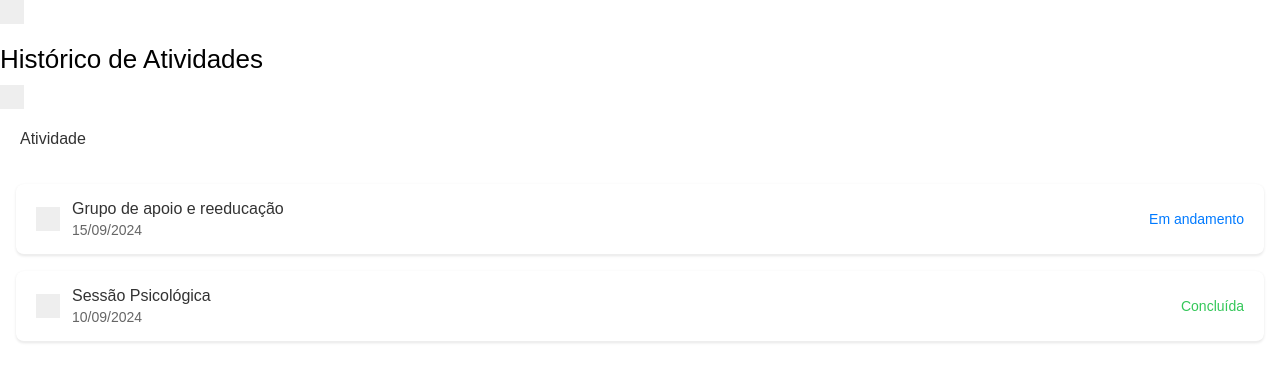
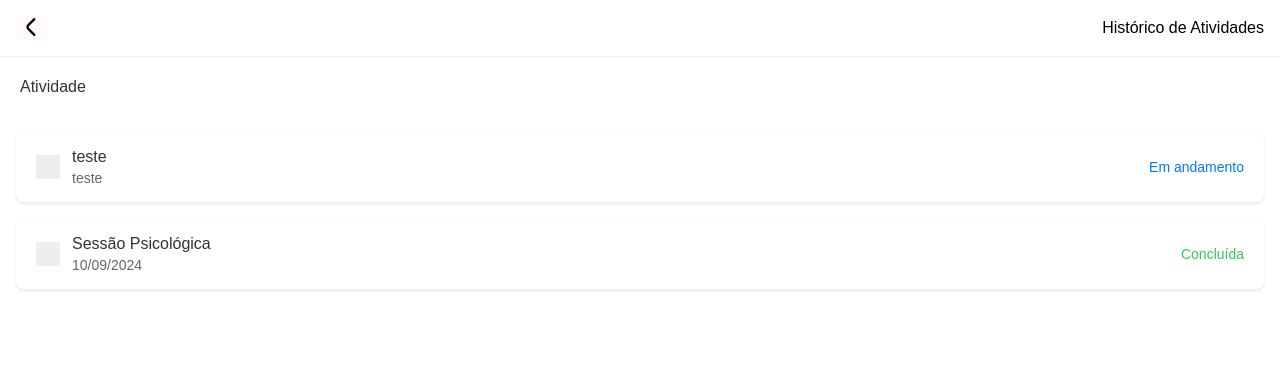
Before and after one commit to SamuelJeff/reHub, a React (Vite) app: page /historyR in a window 1280 px wide. Shown: the top 382 px of the page. Built offline with nearby package versions, Linux system fonts and the light colour scheme.

Commit message:
pagina history

```diff
--- /dev/null
+++ b/src/components/ActivityHistory.tsx
@@ -0,0 +1,23 @@
+import './ActivityHistory.css';
+
+interface ContainerProps {
+  name: string;
+  date: string;
+}
+
+const ActivityHistory: React.FC<ContainerProps> = ({ name, date }) => {
+  return (
+    <li className="activity-item">
+    <div className="activity-info">
+        <div className="calendar-icon-placeholder"></div>
+        <div className="activity-details">
+            <span className="activity-name">{name}</span>
+            <span className="activity-date">{date}</span>
+        </div>
+    </div>
+    <span className="activity-status status-progress">Em andamento</span>
+</li>
+  );
+};
+
+export default ActivityHistory;
--- a/src/pages/HistoryR.css
+++ b/src/pages/HistoryR.css
@@ -9,18 +9,18 @@ body {
   background-color: white;
 }
 
-.container {
-    max-width: 600px;
+.containerH {
   margin: 0 auto;
-    min-height: 100vh;
+  height: 100%;
 }
 
-.header {
+.headerH {
   padding: 16px;
   border-bottom: 1px solid #eee;
   display: flex;
     align-items: center;
     justify-content: space-between;
+    width: 100%;
 }
 
 .back-button-placeholder {
@@ -87,9 +87,9 @@ body {
 }
 
 .status-progress {
-    color: #007AFF;
+  color: #007aff;
 }
 
 .status-completed {
-    color: #34C759;
+  color: #34c759;
 }
--- a/src/pages/HistoryR.tsx
+++ b/src/pages/HistoryR.tsx
@@ -1,30 +1,34 @@
 import { IonContent, IonPage } from '@ionic/react'
 import './HistoryR.css'
+import { useHistory } from 'react-router-dom';
+import ActivityHistory from '../components/ActivityHistory';
 
 const HistoryR: React.FC = () => {
+    const history = useHistory();
+
+    const handleBackHomeR = () => {
+        history.push('/homeR');
+    }
     return (
         <IonPage>
             <IonContent fullscreen>
                 <div className='containerH'>
                 <div className="headerH">
-            <div className="back-button-placeholder"></div>
-            <h1>Histórico de Atividades</h1>
-            <div className="menu-button-placeholder"></div>
-        </div>
+
+            <button className="back-button" onClick={handleBackHomeR}>
+              <img
+                src="../public/angle-left.svg"
+                alt="Logo Icon"
+                className="back"
+              />
+            </button>
+            <span className="header-title">Histórico de Atividades</span>
+          </div>
 
         <h2 className="title">Atividade</h2>
 
         <ul className="activity-list">
-            <li className="activity-item">
-                <div className="activity-info">
-                    <div className="calendar-icon-placeholder"></div>
-                    <div className="activity-details">
-                        <span className="activity-name">Grupo de apoio e reeducação</span>
-                        <span className="activity-date">15/09/2024</span>
-                    </div>
-                </div>
-                <span className="activity-status status-progress">Em andamento</span>
-            </li>
+           <ActivityHistory name={'teste'} date={'teste'}></ActivityHistory>
 
             <li className="activity-item">
                 <div className="activity-info">
@@ -37,6 +41,7 @@ const HistoryR: React.FC = () => {
                 <span className="activity-status status-completed">Concluída</span>
             </li>
         </ul>
+
                 </div>
             </IonContent>
         </IonPage>
--- a/src/pages/HomeR.tsx
+++ b/src/pages/HomeR.tsx
@@ -6,7 +6,7 @@ const HomeR: React.FC = () => {
   const history = useHistory(); // Criando a instância de history
 
     // Funções para redirecionar
-    const handleAddActivityClick = () => {
+    const handleActivityClick = () => {
         history.push('/activityR'); // Substitua '/add-activity' pelo caminho da sua próxima tela
     };
 
@@ -16,6 +16,9 @@ const HomeR: React.FC = () => {
 
     const handleDetailsClick = () => {
         history.push('/detailAct'); // Substitua '/details' pelo caminho da sua próxima tela
+    };
+    const handleHistoryClick = () => {
+        history.push('/historyR'); // Substitua '/details' pelo caminho da sua próxima tela
     };
 
   return (
@@ -39,7 +42,7 @@ const HomeR: React.FC = () => {
         </div>
 <h1 className="page-title">Bem vindo!</h1>
         <div className="menu-icons">
-          <div className="icon-item">
+          <div className="icon-item" onClick={handleActivityClick}>
             <div className="icon-placeholder">
               <img
                 src="../public/calendar-clock.svg"
@@ -51,7 +54,7 @@ const HomeR: React.FC = () => {
               Calendário<br></br>de atividades
             </span>
           </div>
-          <div className="icon-item">
+          <div className="icon-item" onClick={handleHistoryClick}>
             <div className="icon-placeholder">
               <img
                 src="../public/time-past.svg"
@@ -86,7 +89,6 @@ const HomeR: React.FC = () => {
         >
           Ver no mapa
         </button>
-        <button className="add-activity" onClick={handleAddActivityClick}>Adicionar atividade</button>
         </div>
       </div>
       </IonContent>
```
Also changed, not shown: src/components/ActivityHistory.css (added), 1 other file (tests, documents, lock files or other folders). Lines whose indentation alone changed are shown as unchanged.
